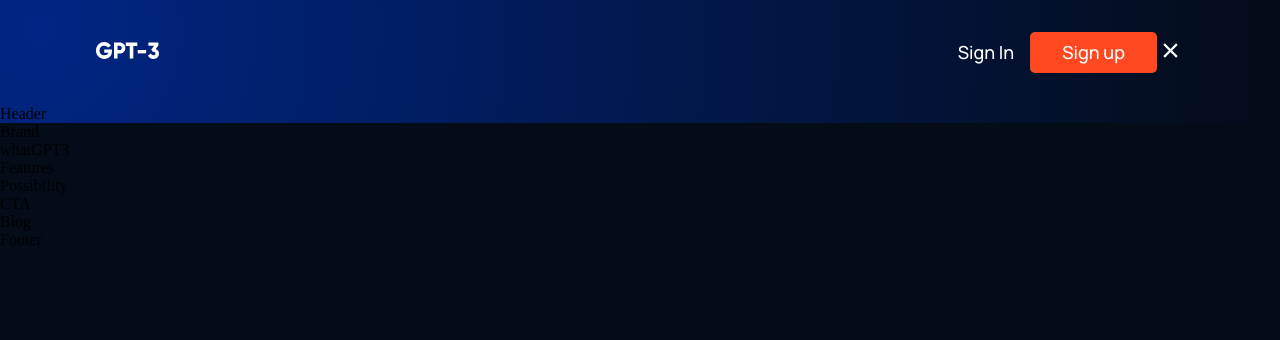
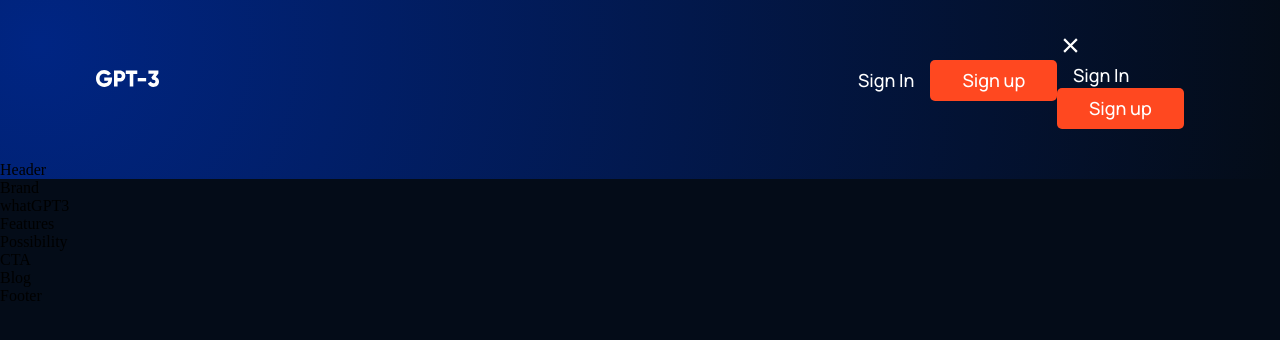
Before and after one commit to tsvetelinastef/yt_test_reactapp, a React (Create React App) app: page / in a window 1280 px wide. Both pictures are taken after a click on the icon 1170 px from the left and 50 px from the top of the page. Shown: the top 340 px of the page. Built offline with nearby package versions, Linux system fonts and the light colour scheme.

Commit message:
updating files.

```diff
--- a/src/components/navbar/Navbar.jsx
+++ b/src/components/navbar/Navbar.jsx
@@ -46,6 +46,10 @@
             <div className="gpt3__navbar-menu_container scale-up-center">
               <div className="gpt3__navbar-menu_container-links">
                 <Menu />
+                  <div className="gpt3__navbar-menu_container-links-sign">
+                    <p>Sign in</p>
+                    <button type="button">Sign up</button>
+                  </div>
               </div>
             </div>
         )}
```
